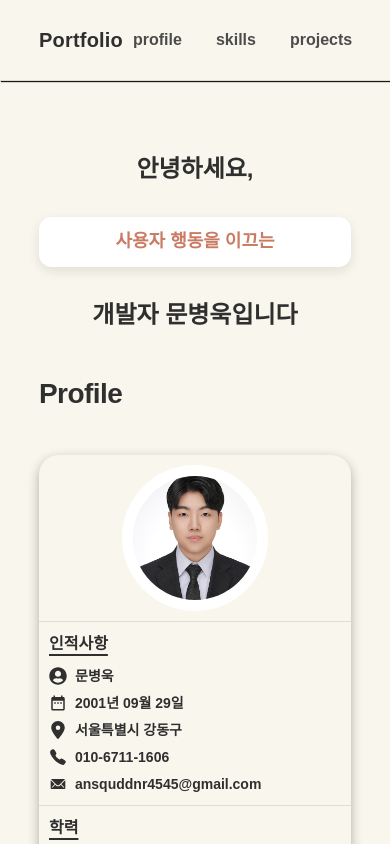
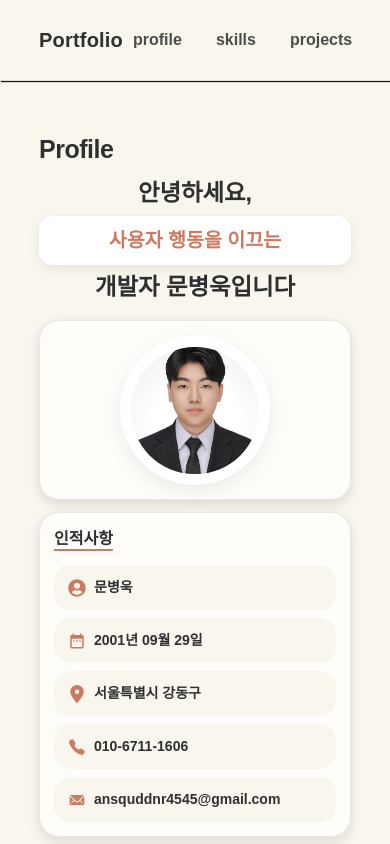
Before and after one commit to MoonBW0929/Portfolio_toss, a React (Vite) app: page / in a window 390 px wide. Shown: the top 844 px of the page. Built offline with nearby package versions, Linux system fonts and the light colour scheme; a web font is replaced by a local one.

Commit message:
style: profile 페이지 레이아웃 변경

```diff
--- a/src/index.css
+++ b/src/index.css
@@ -88,12 +88,12 @@ body {
 
 .sectionTitle {
   margin: 0;
-  font-size: clamp(28px, 3vw, 40px);
+  font-size: clamp(25px, 1vw, 40px);
   letter-spacing: -0.02em;
 }
 
 .sectionTitleBox {
-  margin-bottom: 40px;
+  margin-bottom: 10px;
 }
 
 .sectionDescription {
--- a/src/pages/Profile.jsx
+++ b/src/pages/Profile.jsx
@@ -31,28 +31,27 @@ export default function Profile() {
     <section id="profile" className="section">
       <div className="container">
 
+        <div className="sectionTitleBox">
+          <h1 className="sectionTitle">Profile</h1>
+        </div>
+
         <div className='introBox'>
           <h1>안녕하세요,</h1>
           <div className='introWordBox'>{words[index]}</div>
           <h1>개발자 문병욱입니다</h1>
         </div>
 
-        <div className="sectionTitleBox">
-          <h1 className="sectionTitle">Profile</h1>
-        </div>
+        <div className='profileGrid'>
 
-
-        <div id='profileGrid'>
-
-          <section id='pic'>
-            <div id='img_pic'>
+          <section className='picBox'>
+            <div className='img_pic'>
               <img src="/assets/profile_picture.jpg" alt="Profile Picture" />
             </div>
           </section>
 
-          <section id='info'>
+          <section className='infoBox'>
             <div className='subTitle'>인적사항</div>
-            <div id='infoGrid'>
+            <div className='infoGrid'>
               <div className='infoGridItem'>
                 <FaUserCircle className='icon'/>
                 <span className='infoText'>문병욱</span>
--- a/src/styles/profile_styles.css
+++ b/src/styles/profile_styles.css
@@ -1,76 +1,89 @@
 .introBox{
   display: flex;
   align-items: center;
-  justify-content: center;
+  justify-content: flex-start;
   flex-wrap: wrap;
-  gap: 10px;
-  margin-bottom: 20px;
+  gap: 10px 14px;
+  margin-bottom: 18px;
 }
 
-#intro h1 {
-  font-size: clamp(20px, 5vw, 32px);
+.introBox h1 {
+  font-size: clamp(22px, 4vw, 34px);
   margin: 0;
+  line-height: 1.25;
 }
 
 .introWordBox{
-  width: 100%;
-  max-width: 480px;
-  height: 50px;
+  min-width: 200px;
+  max-width: 500px;
+  height: 52px;
 
   display: flex;
   align-items: center;
   justify-content: center;
 
   font-weight: bold;
-  font-size: clamp(18px, 4vw, 30px);
+  font-size: clamp(18px, 3vw, 28px);
 
   background-color: white;
   color: #c97b63;
-  box-shadow: 0 4px 12px rgba(0,0,0,0.1);
+  box-shadow: 0 4px 12px rgba(0,0,0,0.08);
 
-  border-radius: 12.5px;
-  padding: 0 15px;
+  border-radius: 14px;
+  padding: 0 18px;
 }
 
-#profileGrid {
+.profileGrid {
   display: grid;
-  grid-template-columns: repeat(3, 1fr);
-  grid-template-rows: repeat(2, 1fr);
-  grid-auto-rows: minmax(120px, auto);
-  gap: 0px;
+  grid-template-columns: minmax(240px, 320px) minmax(0, 1fr);
+  grid-template-areas:
+    "pic info"
+    "pic edu"
+    "pic cert";
+  gap: 18px;
 
   border-radius: 30px;
 
-  box-shadow: 0 4px 12px rgba(0, 0, 0, 0.3);
+  margin-bottom: 100px;
 }
 
-#profileGrid section {
-  padding-top: 15px;
-  padding-bottom: 20px;
-  padding-left: 10px;
-  padding-right: 10px;
+.profileGrid section {
+  padding: 24px 24px 22px;
+  background-color: rgba(255,255,255,0.72);
+  border: 1px solid rgba(127, 127, 127, 0.18);
+  border-radius: 26px;
+  box-shadow: 0 4px 12px rgba(0, 0, 0, 0.12);
 }
 
-#pic {
-  grid-row: span 2;
+.picBox {
+  grid-area: pic;
 
   display: flex;
+  flex-direction: column;
   justify-content: center;
   align-items: center;
+  min-height: 100%;
 }
 
-#info{
-  grid-column: span 2;
+.infoBox{
+  grid-area: info;
 }
 
-#infoGrid {
+.profileGrid section:nth-of-type(3) {
+  grid-area: edu;
+}
+
+.profileGrid section:nth-of-type(4) {
+  grid-area: cert;
+}
+
+.infoGrid {
   display: grid;
-  grid-template-columns: repeat(3, 1fr);
-  grid-template-rows: repeat(2, 1fr);
-  gap: 10px;
+  grid-template-columns: repeat(2, minmax(0, 1fr));
+  gap: 12px 18px;
 
-  margin-top: 10px;
-  margin-right: 150px;
+  margin-top: 14px;
+  margin-right: 0;
 
   font-size: 13px;
   font-weight: bold;
@@ -78,13 +91,14 @@
 
 .infoText{
   font-size: 14px;
+  word-break: keep-all;
 }
 
 .icon {
-  font-size: 24px;
-  color: #2f2f2f;
+  font-size: 22px;
+  color: #c97b63;
 
-  margin-right: 15px;
+  margin-right: 12px;
   flex-shrink: 0;
 }
 
@@ -92,10 +106,14 @@
   display: flex;
   align-items: center;
   min-width: 0;
+  padding: 12px 14px;
+  border-radius: 16px;
+  background-color: rgba(249, 247, 237, 0.95);
 }
 
-#img_pic {
-  width: 60%;
+.img_pic {
+  width: 72%;
+  max-width: 220px;
   aspect-ratio: 1 / 1;
 
   background: white;
@@ -104,9 +122,11 @@
   display: flex;
   justify-content: center;
   align-items: center;
+
+  box-shadow: 0 6px 18px rgba(0,0,0,0.08);
 }
 
-#img_pic img{
+.img_pic img{
   width: 85%;
   aspect-ratio: 1 / 1;
   object-fit: cover;
@@ -115,76 +135,80 @@
 }
 
 .subTitle {
-  font-size: 1.5em;
+  font-size: 1.35em;
   font-weight: bold;
+  color: #2f2f2f;
 
   text-decoration: underline;
   text-underline-offset: 7px;
   text-decoration-thickness: 2px;
+  text-decoration-color: #c97b63;
 }
+
 .subContent{
   display: flex;
   flex-direction: column;
+  gap: 10px;
 
   font-size: 13px;
   font-weight: bold;
   color: rgba(0, 0, 0, 0.7);
 
   margin-left: 2px;
-  margin-top: 10px;
+  margin-top: 14px;
 }
 
+.subContent .infoText {
+  padding: 10px 12px;
+  border-radius: 14px;
+  background-color: rgba(249, 247, 237, 0.95);
+}
 
 /* Responsive Design - Tablet (768px and below) */
 @media (max-width: 768px) {
-
-  #intro h1 {
-    font-size: clamp(18px, 4vw, 28px);
+  .introBox {
+    justify-content: center;
+    text-align: center;
   }
 
-  .introWord {
-    max-width: 100%;
-    height: auto;
-    min-height: 45px;
-    font-size: clamp(14px, 3.5vw, 24px);
+  .introBox h1 {
+    font-size: clamp(20px, 4vw, 28px);
   }
 
-  #profileGrid {
-    grid-template-columns: 1fr;
-    grid-template-rows: auto;
-    gap: 8px;
-    border-width: 3px;
+  .introWordBox {
+    width: 100%;
+    max-width: 100%;
+    min-height: 48px;
+    font-size: clamp(16px, 3.5vw, 24px);
   }
 
-  #profileGrid section {
-    padding: 12px;
+  .profileGrid {
+    grid-template-columns: 1fr;
+    grid-template-areas:
+      "pic"
+      "info"
+      "edu"
+      "cert";
+    gap: 14px;
   }
 
-  #pic {
-    grid-row: span 1;
-    min-height: 150px;
+  .profileGrid section {
+    padding: 18px;
   }
 
-  #info {
-    grid-column: span 1;
+  .pic {
+    min-height: 220px;
   }
 
-  #infoGrid {
-    grid-template-columns: repeat(2, 1fr);
-    grid-template-rows: auto;
-    gap: 8px;
-    margin-right: 0;
+  .infoGrid {
+    grid-template-columns: 1fr;
+    gap: 10px;
     font-size: 12px;
   }
 
-  .icon {
-    font-size: 20px;
-    margin-right: 10px;
-  }
-
-  #img_pic {
-    width: 50%;
-    aspect-ratio: 1 / 1;
+  .img_pic {
+    width: 44%;
+    min-width: 150px;
   }
 
   .subTitle {
@@ -198,69 +222,47 @@
 
 /* Responsive Design - Mobile (480px and below) */
 @media (max-width: 480px) {
-
-  #intro {
+  .introBox {
     flex-direction: column;
     gap: 8px;
   }
 
-  #intro h1 {
-    font-size: clamp(16px, 6vw, 24px);
+  .introBox h1 {
+    font-size: clamp(18px, 6vw, 24px);
   }
 
-  .introWord {
-    max-width: 100%;
+  .introWordBox {
     height: auto;
-    min-height: 40px;
+    min-height: 44px;
     font-size: clamp(14px, 5vw, 20px);
     padding: 10px 12px;
   }
 
-  #profileGrid {
-    grid-template-columns: 1fr;
-    gap: 0;
-    border-width: 2px;
+  .profileGrid {
+    gap: 12px;
+  }
+
+  .profileGrid section {
+    padding: 14px;
     border-radius: 20px;
   }
 
-  #profileGrid section {
-    padding: 10px;
-    border-bottom: 1px solid rgba(0, 0, 0, 0.1);
+  .pic {
+    min-height: 180px;
   }
 
-  #profileGrid section:last-child {
-    border-bottom: none;
+  .img_pic {
+    width: 52%;
   }
 
-  #pic {
-    min-height: 120px;
-    border-bottom: 1px solid rgba(0, 0, 0, 0.1);
-  }
-
-  #img_pic {
-    width: 50%;
-    aspect-ratio: 1 / 1;
-  }
-
-  #img_pic img {
-    width: 85%;
-    aspect-ratio: 1 / 1;
-  }
-
-  #infoGrid {
-    grid-template-columns: 1fr;
-    gap: 6px;
-    margin-right: 0;
+  .infoGrid {
+    gap: 8px;
     font-size: 11px;
   }
 
   .icon {
     font-size: 18px;
     margin-right: 8px;
-  }
-
-  .infoGridItem {
-    flex-wrap: wrap;
   }
 
   .subTitle {
@@ -275,27 +277,23 @@
   }
 
   .subContent div {
-    padding: 4px 0;
+    padding: 8px 10px;
   }
 }
 
 /* Extra small devices (360px) */
 @media (max-width: 360px) {
-  #intro h1 {
-    font-size: clamp(14px, 5vw, 20px);
+  .introBox h1 {
+    font-size: clamp(16px, 5vw, 20px);
   }
 
-  .introWord {
+  .introWordBox {
     font-size: clamp(12px, 4vw, 16px);
     padding: 8px 10px;
   }
 
-  #profileGrid {
-    border-radius: 15px;
-  }
-
-  #profileGrid section {
-    padding: 8px;
+  .profileGrid section {
+    padding: 12px;
   }
 
   .icon {
```
